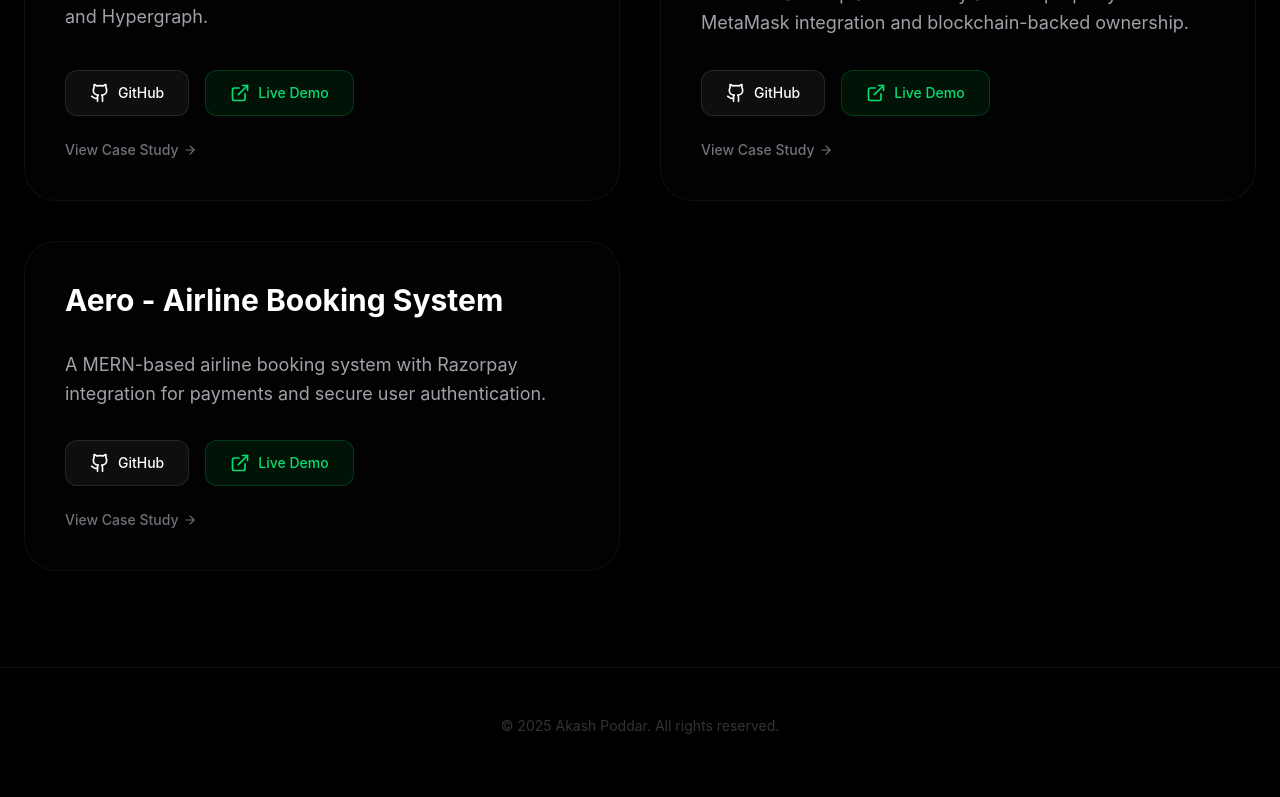
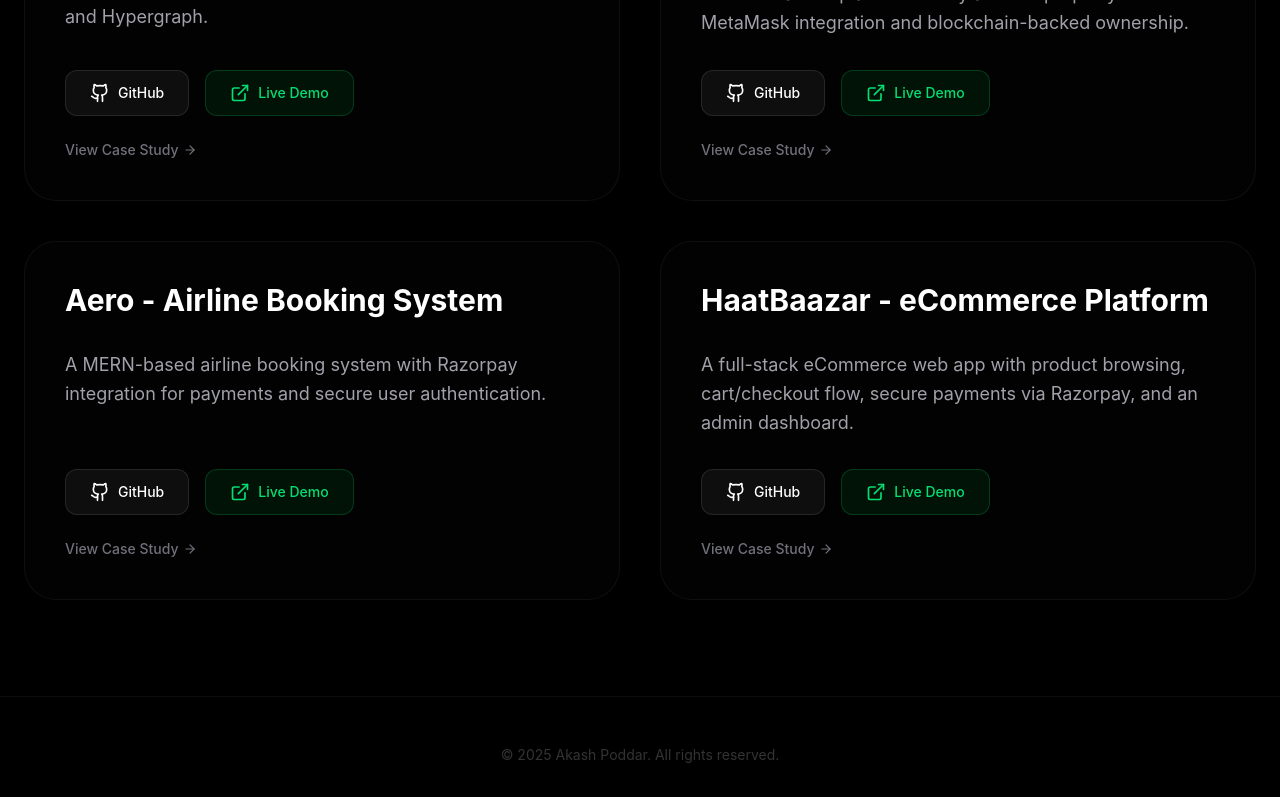
Before and after one commit to akash150149/Portfolio, a Next.js app in the folder myfolio/: page /projects in a window 1280 px wide. Shown: the part 558-1355 px from the top of the page. Built offline with nearby package versions, Linux system fonts and the light colour scheme.

Commit message:
project-haatbaazar add

```diff
--- a/myfolio/app/projects/[slug]/page.js
+++ b/myfolio/app/projects/[slug]/page.js
@@ -26,10 +26,18 @@ const projectDetails = {
     live: '#',
     tags: ['MERN', 'Razorpay', 'Redux', 'JWT']
   },
+  haatbaazar: {
+    title: 'HaatBaazar - eCommerce Platform',
+    description:
+      'HaatBaazar is a comprehensive eCommerce solution designed for seamless online shopping. It features a modern product browsing experience, a persistent shopping cart, and a streamlined checkout process. Secure payment integration with Razorpay ensures safe transactions, while the dedicated admin dashboard empowers merchants to manage products, categories, and track customer orders efficiently.',
+    github: 'https://github.com/akash150149/HaatBaazar',
+    live: '#',
+    tags: ['React', 'Node.js', 'MongoDB', 'Razorpay', 'Admin Dashboard']
+  },
 };
 
-export default function ProjectDetail({ params }) {
-  const { slug } = params;
+export default async function ProjectDetail({ params }) {
+  const { slug } = await params;
   const project = projectDetails[slug];
 
   if (!project) {
--- a/myfolio/app/projects/page.js
+++ b/myfolio/app/projects/page.js
@@ -21,6 +21,13 @@ const projects = [
     slug: 'aero',
     description: 'A MERN-based airline booking system with Razorpay integration for payments and secure user authentication.',
     github: '#',
+    live: '#'
+  },
+  {
+    title: 'HaatBaazar - eCommerce Platform',
+    slug: 'haatbaazar',
+    description: 'A full-stack eCommerce web app with product browsing, cart/checkout flow, secure payments via Razorpay, and an admin dashboard.',
+    github: 'https://github.com/akash150149/HaatBaazar',
     live: '#'
   },
 ];
```
